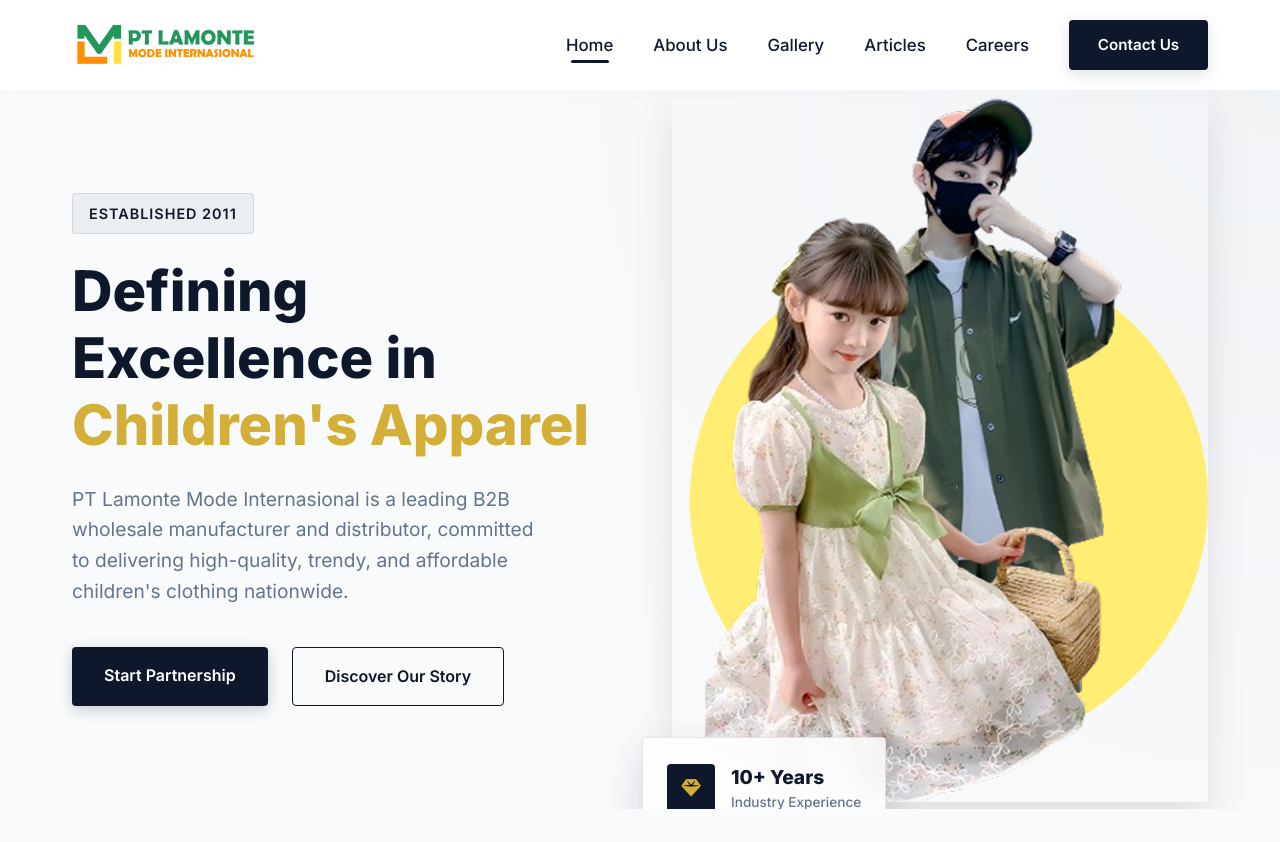
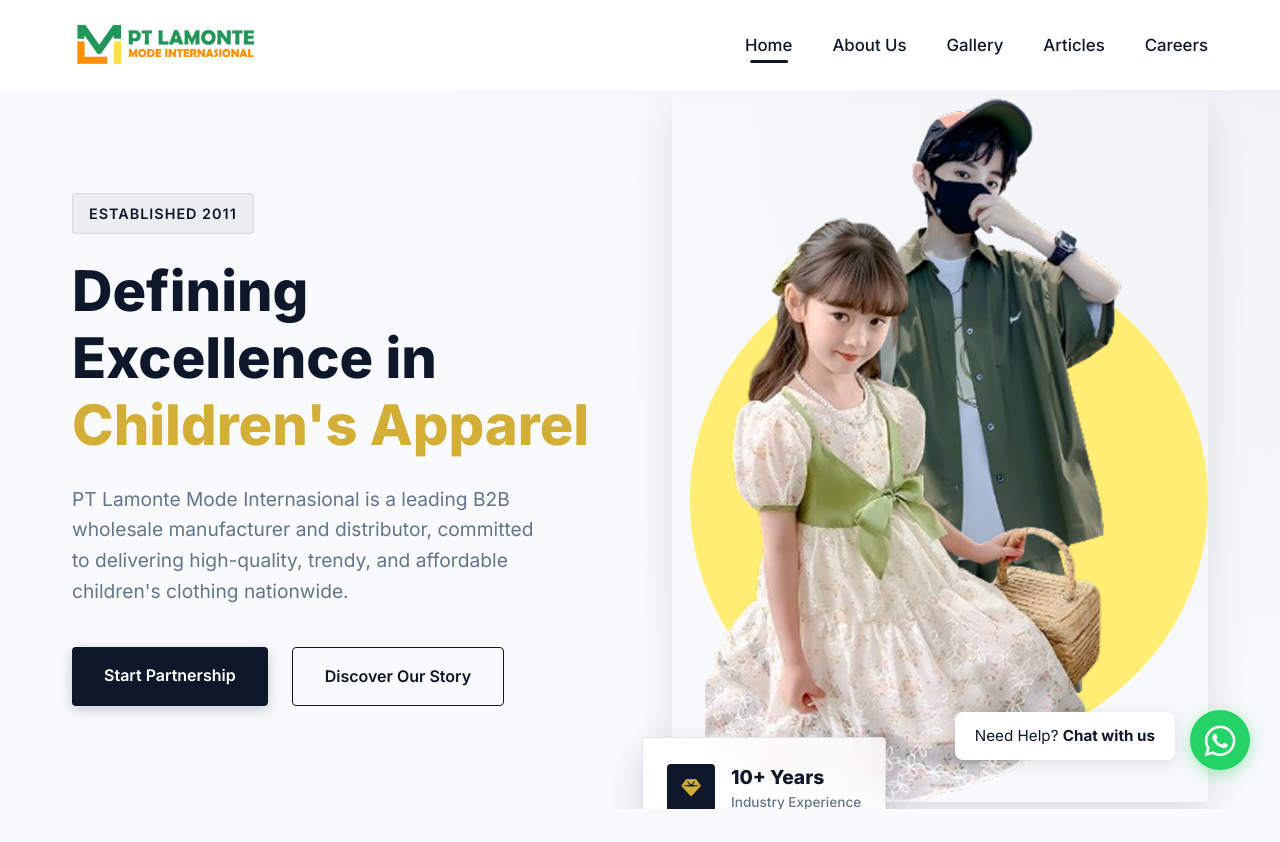
Before and after one commit to keishaaurellia/lamonte_landing_page, a website built with Vite: page index.html in a window 1280 px wide. Shown: the top 842 px of the page. Built offline with nearby package versions, Linux system fonts and the light colour scheme.

Commit message:
feat: add text bubble to floating whatsapp button

```diff
--- a/index.html
+++ b/index.html
@@ -48,8 +48,7 @@
         <a href="gallery.html" class="nav-link">Gallery</a>
         <a href="articles.html" class="nav-link">Articles</a>
         <a href="careers.html" class="nav-link">Careers</a>
-        <a href="https://wa.me/6282111135519?text=Halo%20Lamonte%20Kids,%20saya%20ingin%20bertanya%20tentang%20kemitraan%20baju%20anak."
-          target="_blank" rel="noopener noreferrer" class="nav-cta-btn">Contact Us</a>
+
       </nav>
     </div>
   </header>
@@ -480,6 +479,13 @@
 
   <!-- JS Link -->
   <script type="module" src="main.js"></script>
+  <!-- Floating WhatsApp Button -->
+  <div class="floating-wa-wrapper">
+    <div class="floating-wa-bubble">Need Help? <strong>Chat with us</strong></div>
+    <a href="https://wa.me/6282111135519?text=Halo%20Lamonte%20Kids,%20saya%20ingin%20bertanya%20tentang%20kemitraan%20baju%20anak." class="floating-wa-btn" target="_blank" rel="noopener noreferrer" aria-label="Chat via WhatsApp">
+      <i class="fa-brands fa-whatsapp"></i>
+    </a>
+  </div>
 </body>
 
 </html>
--- a/style.css
+++ b/style.css
@@ -2826,3 +2826,64 @@ body {
     transform: translateY(-10px);
   }
 }
+
+/* ==========================================================================
+   Floating WhatsApp Button
+   ========================================================================== */
+.floating-wa-wrapper {
+  position: fixed;
+  bottom: 30px;
+  right: 30px;
+  display: flex;
+  align-items: center;
+  gap: 15px;
+  z-index: 1000;
+}
+
+.floating-wa-bubble {
+  background-color: var(--color-white);
+  padding: 12px 20px;
+  border-radius: 8px;
+  box-shadow: 0 4px 15px rgba(0,0,0,0.1);
+  font-size: 0.95rem;
+  color: var(--color-text-dark);
+  white-space: nowrap;
+  animation: pulse-bubble 2s infinite alternate;
+  position: relative;
+}
+
+.floating-wa-bubble strong {
+  color: #0f172a;
+}
+
+.floating-wa-btn {
+  background-color: #25D366;
+  color: white;
+  width: 60px;
+  height: 60px;
+  border-radius: 50%;
+  display: flex;
+  justify-content: center;
+  align-items: center;
+  font-size: 35px;
+  box-shadow: 0 4px 15px rgba(37, 211, 102, 0.4);
+  transition: transform 0.3s ease, box-shadow 0.3s ease;
+  text-decoration: none;
+}
+
+.floating-wa-btn:hover {
+  transform: scale(1.1);
+  box-shadow: 0 6px 20px rgba(37, 211, 102, 0.6);
+  color: white;
+}
+
+@keyframes pulse-bubble {
+  0% { transform: translateY(0); }
+  100% { transform: translateY(-5px); }
+}
+
+@media (max-width: 768px) {
+  .floating-wa-bubble {
+    display: none; /* Hide text bubble on mobile to save space */
+  }
+}
```
Also changed, not shown: about.html (+8 -2 lines), articles.html (+8 -2 lines), careers.html (+8 -2 lines), gallery.html (+8 -2 lines).
